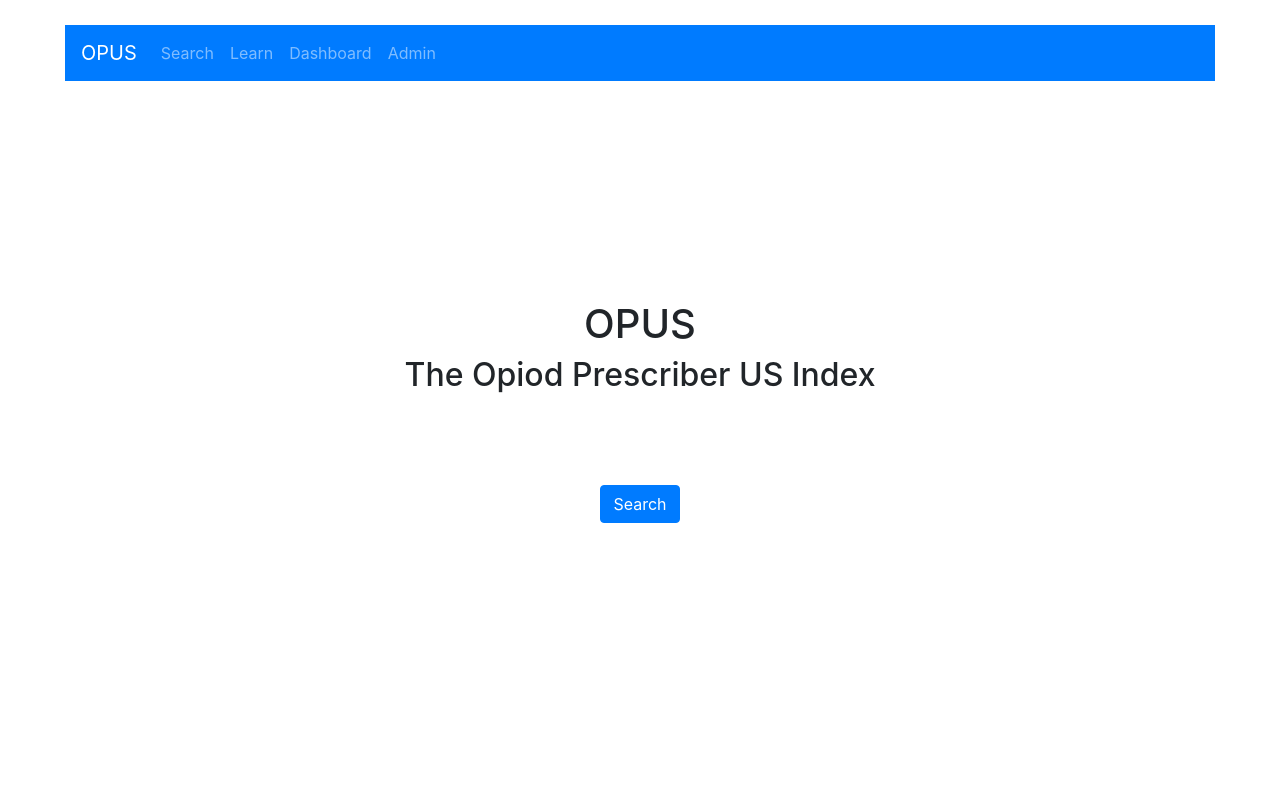
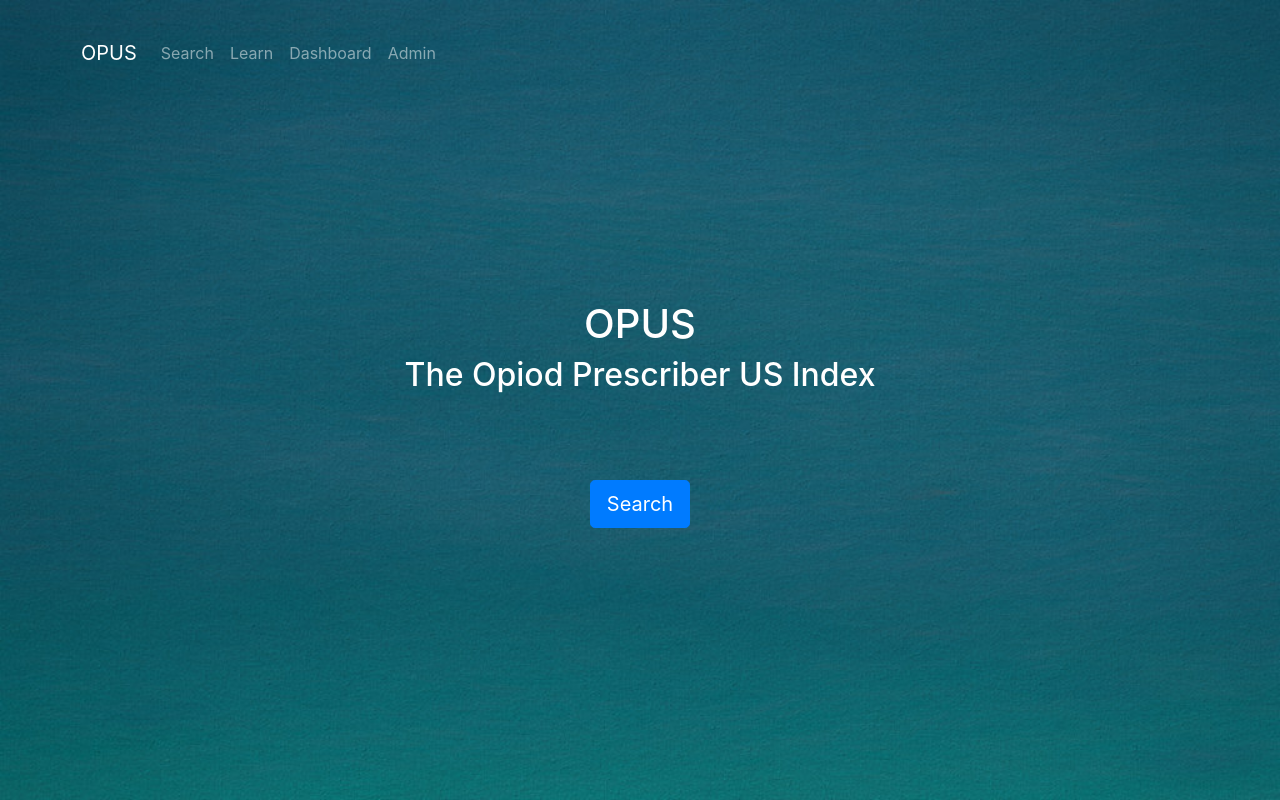
Before and after one commit to Cooltie1/opus, a Django app: template templates/opusapp/index.html in a window 1280 px wide. Run offline with Django 3.2, Linux system fonts and the light colour scheme; the template is opened without the code that fills it, so the values that code supplies are empty; some libraries are stand-ins or nearby versions.

Commit message:
Index page background

```diff
--- a/opus/static/css/styles.css
+++ b/opus/static/css/styles.css
@@ -10,12 +10,18 @@
 }
 .landing-bg {
     background: url("/static/img/landing.jpg") 50% 0 no-repeat fixed;
+    background-size: cover;
+}
+
+.landing-text{
+    color: white;
 }
 
 body {
     max-width: 1200px;
     margin: auto;
     padding: 25px;
+
 }
 
 .content-style {
--- a/templates/opusapp/index.html
+++ b/templates/opusapp/index.html
@@ -1,12 +1,43 @@
-{% extends 'base.html'%}
 {% load static %}
-{% block content %}
+<!DOCTYPE html>
+<html lang="en">
+    <head>
+        <meta charset="utf-8" />
+        <meta name="viewport" content="width=device-width, initial-scale=1, shrink-to-fit=no" />
+        <title>OPUS - Analytics</title>
+        <link href="https://cdn.jsdelivr.net/npm/bootstrap@5.1.3/dist/css/bootstrap.min.css" rel="stylesheet" integrity="sha384-1BmE4kWBq78iYhFldvKuhfTAU6auU8tT94WrHftjDbrCEXSU1oBoqyl2QvZ6jIW3" crossorigin="anonymous">
+        <link rel="stylesheet" href="https://stackpath.bootstrapcdn.com/bootstrap/4.3.1/css/bootstrap.min.css" integrity="sha384-ggOyR0iXCbMQv3Xipma34MD+dH/1fQ784/j6cY/iJTQUOhcWr7x9JvoRxT2MZw1T" crossorigin="anonymous">
+        <link href="{% static 'css/styles.css' %}" rel="stylesheet" />
+    </head>
+    <body class='landing-bg'>
+        <nav class="navbar navbar-expand-lg navbar-dark">
+            <a class="navbar-brand" href="{% url 'index' %}">OPUS</a>
+            <button class="navbar-toggler" type="button" data-toggle="collapse" data-target="#navbarNavAltMarkup" aria-controls="navbarNavAltMarkup" aria-expanded="false" aria-label="Toggle navigation">
+              <span class="navbar-toggler-icon"></span>
+            </button>
+            <div class="collapse navbar-collapse" id="navbarNavAltMarkup">
+              <div class="navbar-nav">
+                <a class="nav-item nav-link" href="{% url 'search' %}">Search</a>
+                <a class="nav-item nav-link" href="{% url 'learn' %}">Learn</a>
+                <a class="nav-item nav-link" href="{% url 'dashboard' %}">Dashboard</a>
+                <a class="nav-item nav-link" href="{% url 'admin' %}">Admin</a>
+              </div>
+            </div>
+          </nav>
+        <div class="content-style">
+
+
 <div class="landing-bg">
-    <div class="landing">
+    <div class="landing landing-text">
         <h1>OPUS</h1>
         <h2>The Opiod Prescriber US Index</h2>
-        <a class="btn btn-primary" href="search" role="button">Search</a>
+        <a class="btn btn-primary btn-lg" href="search" role="button">Search</a>
     </div>
 </div>
 
-{% endblock %}
+</div>
+<script src="https://cdnjs.cloudflare.com/ajax/libs/jquery/3.5.1/jquery.min.js"></script>
+<script src="https://cdn.jsdelivr.net/npm/bootstrap@4.5.3/dist/js/bootstrap.bundle.min.js"></script>
+<script src="https://cdnjs.cloudflare.com/ajax/libs/jquery-easing/1.4.1/jquery.easing.min.js"></script>
+</body>
+</html>
```
